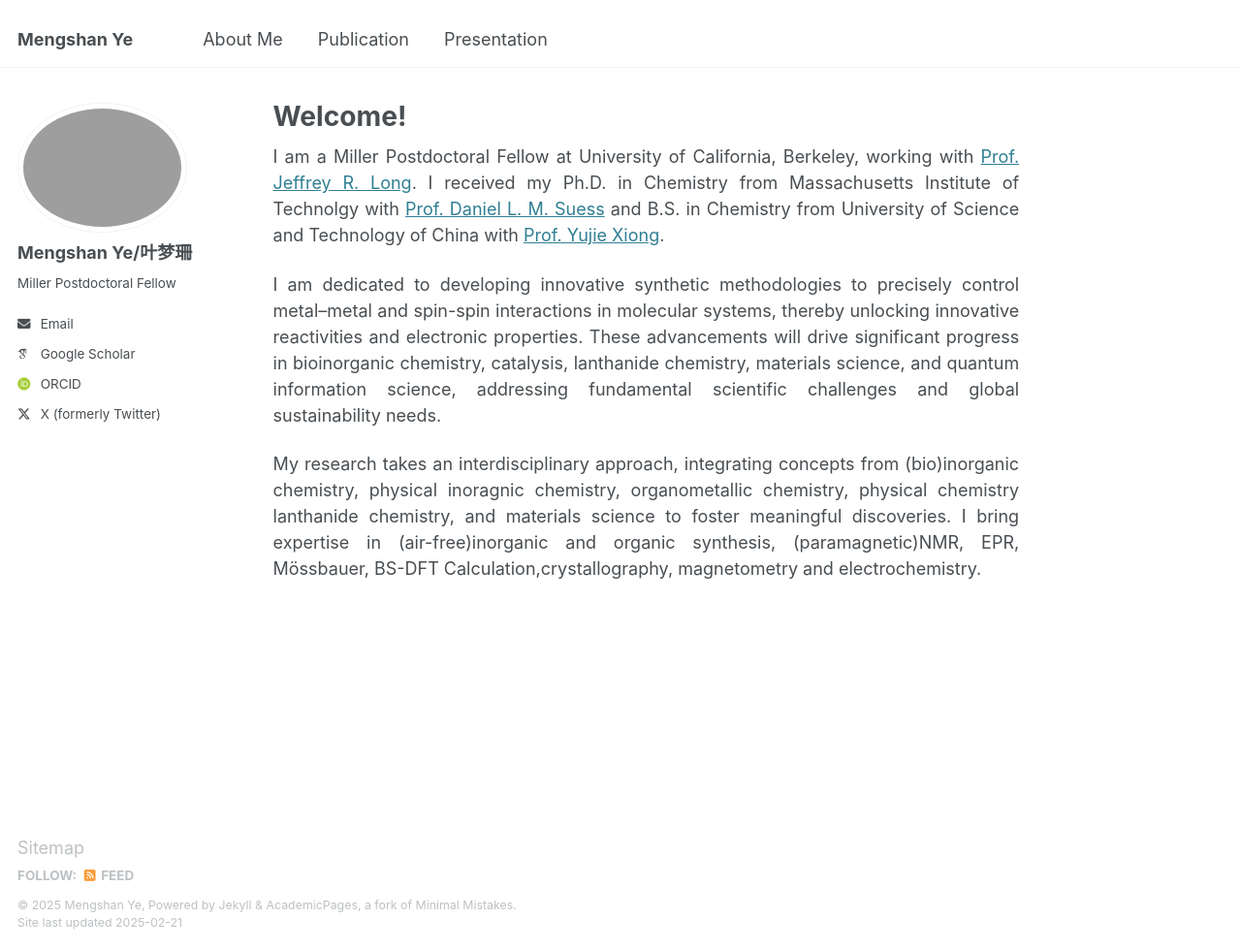
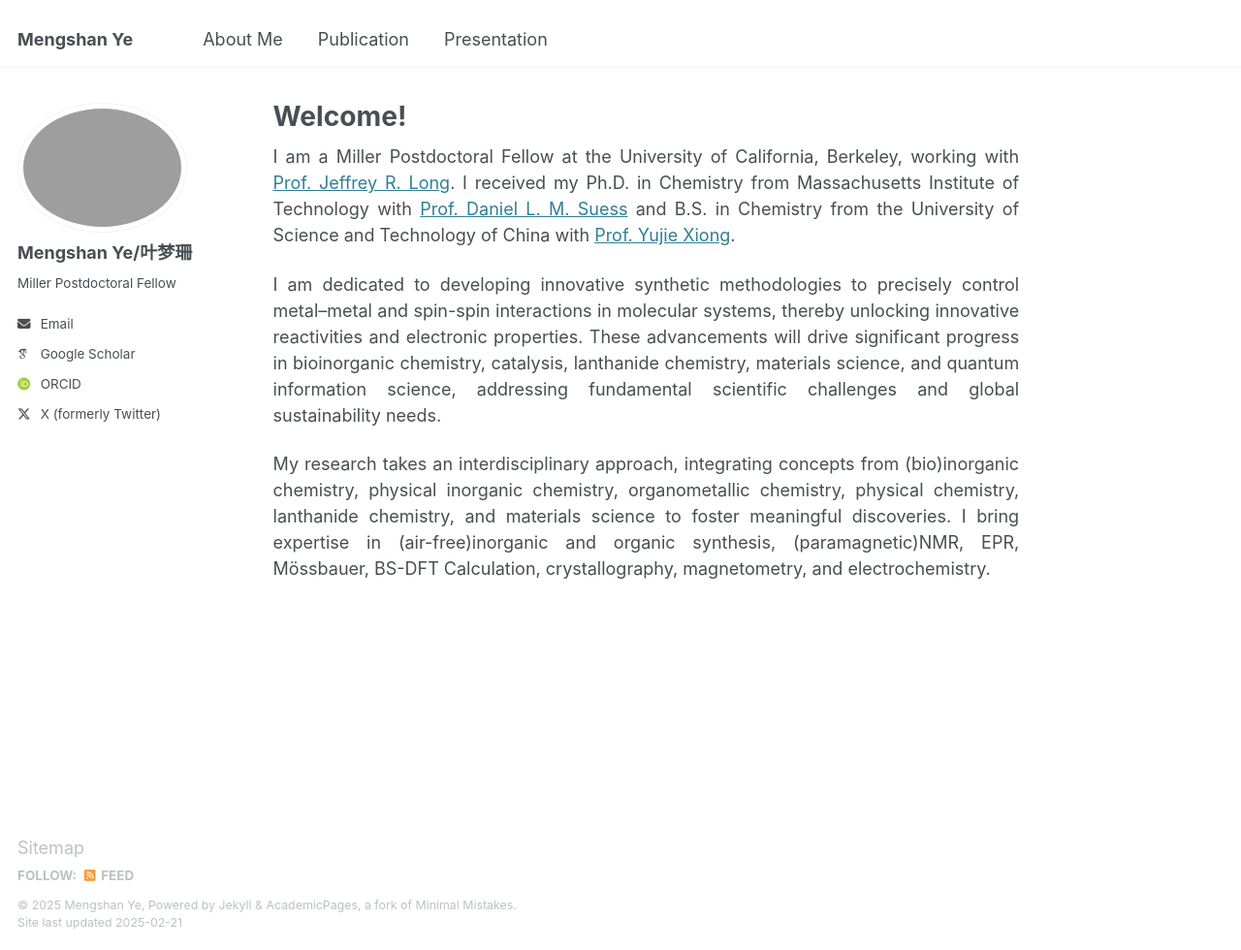
Before and after one commit to mengshan-ye/mengshan-ye.github.io, a Jekyll site: the page built from _pages/home.md, in a window 1280 px wide and 980 px high. Shown: the whole window at 97% size. Built offline with Jekyll 4.4.1, drawn with Linux system fonts in a browser that asks for light colours; some web fonts are replaced.

Commit message:
Update home.md

```diff
--- a/_pages/home.md
+++ b/_pages/home.md
@@ -21,7 +21,7 @@ author_profile: true
 
 
 <div class="justify-text">
-I am a Miller Postdoctoral Fellow at University of California, Berkeley, working with <a href="http://alchemy.cchem.berkeley.edu/home/">Prof. Jeffrey R. Long</a>. I received my Ph.D. in Chemistry from Massachusetts Institute of Technolgy with <a href="https://suessgroup.mit.edu/">Prof. Daniel L. M. Suess</a> and B.S. in Chemistry from University of Science and Technology of China with <a href="https://faculty.ustc.edu.cn/xiongyujie//">Prof. Yujie Xiong</a>.
+I am a Miller Postdoctoral Fellow at the University of California, Berkeley, working with <a href="http://alchemy.cchem.berkeley.edu/home/">Prof. Jeffrey R. Long</a>. I received my Ph.D. in Chemistry from Massachusetts Institute of Technology with <a href="https://suessgroup.mit.edu/">Prof. Daniel L. M. Suess</a> and B.S. in Chemistry from the University of Science and Technology of China with <a href="https://faculty.ustc.edu.cn/xiongyujie//">Prof. Yujie Xiong</a>.
 </div>
 
 <p></p>
@@ -33,7 +33,7 @@ I am dedicated to developing innovative synthetic methodologies to precisely con
 <p></p>
 
 <div class="justify-text">
-My research takes an interdisciplinary approach, integrating concepts from (bio)inorganic chemistry, physical inoragnic chemistry, organometallic chemistry, physical chemistry lanthanide chemistry, and materials science to foster meaningful discoveries. I bring expertise in (air-free)inorganic and organic synthesis, (paramagnetic)NMR, EPR, Mössbauer, BS-DFT Calculation,crystallography, magnetometry and electrochemistry.
+My research takes an interdisciplinary approach, integrating concepts from (bio)inorganic chemistry, physical inorganic chemistry, organometallic chemistry, physical chemistry, lanthanide chemistry, and materials science to foster meaningful discoveries. I bring expertise in (air-free)inorganic and organic synthesis, (paramagnetic)NMR, EPR, Mössbauer, BS-DFT Calculation, crystallography, magnetometry, and electrochemistry.
 </div>
 </body>
 </html>
```
